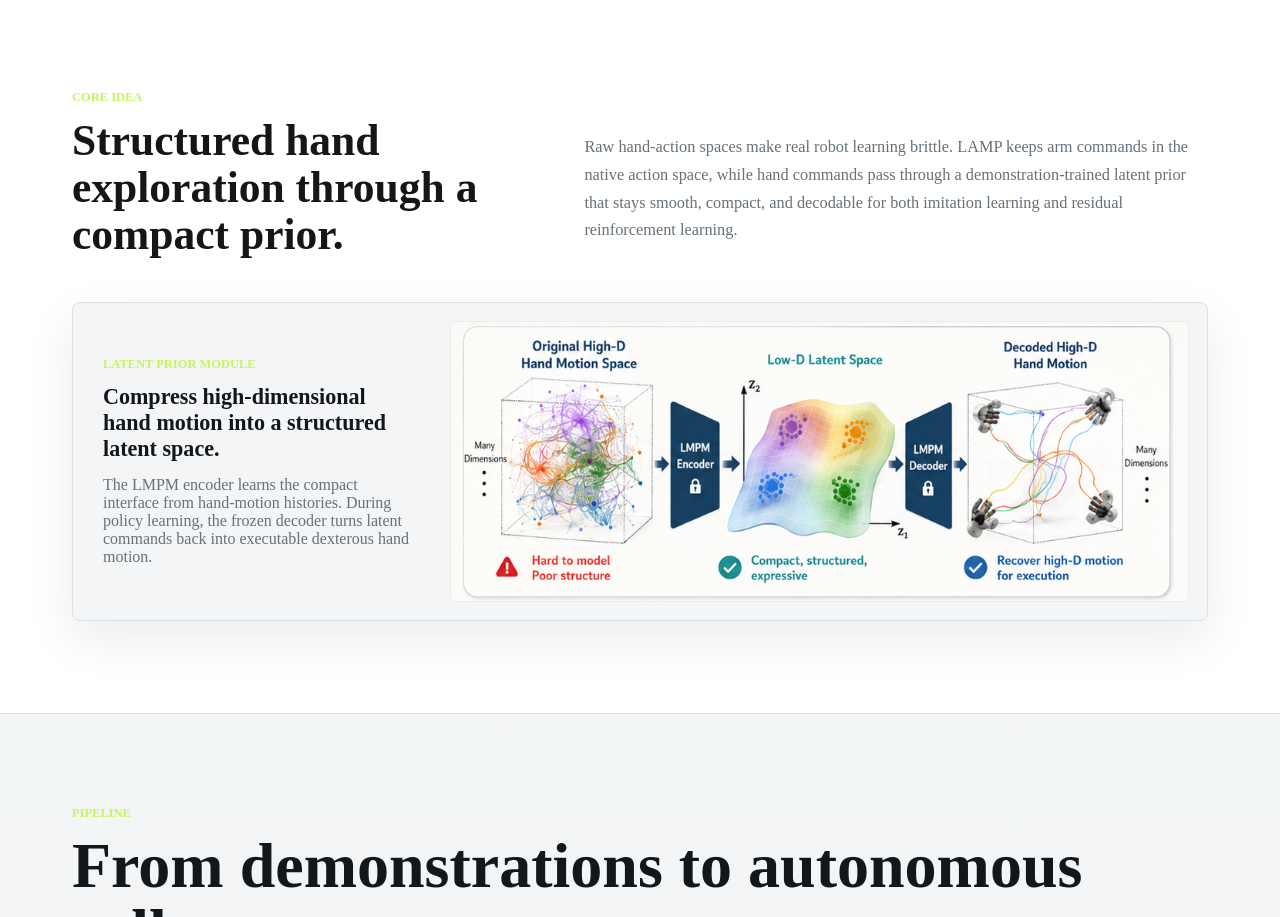
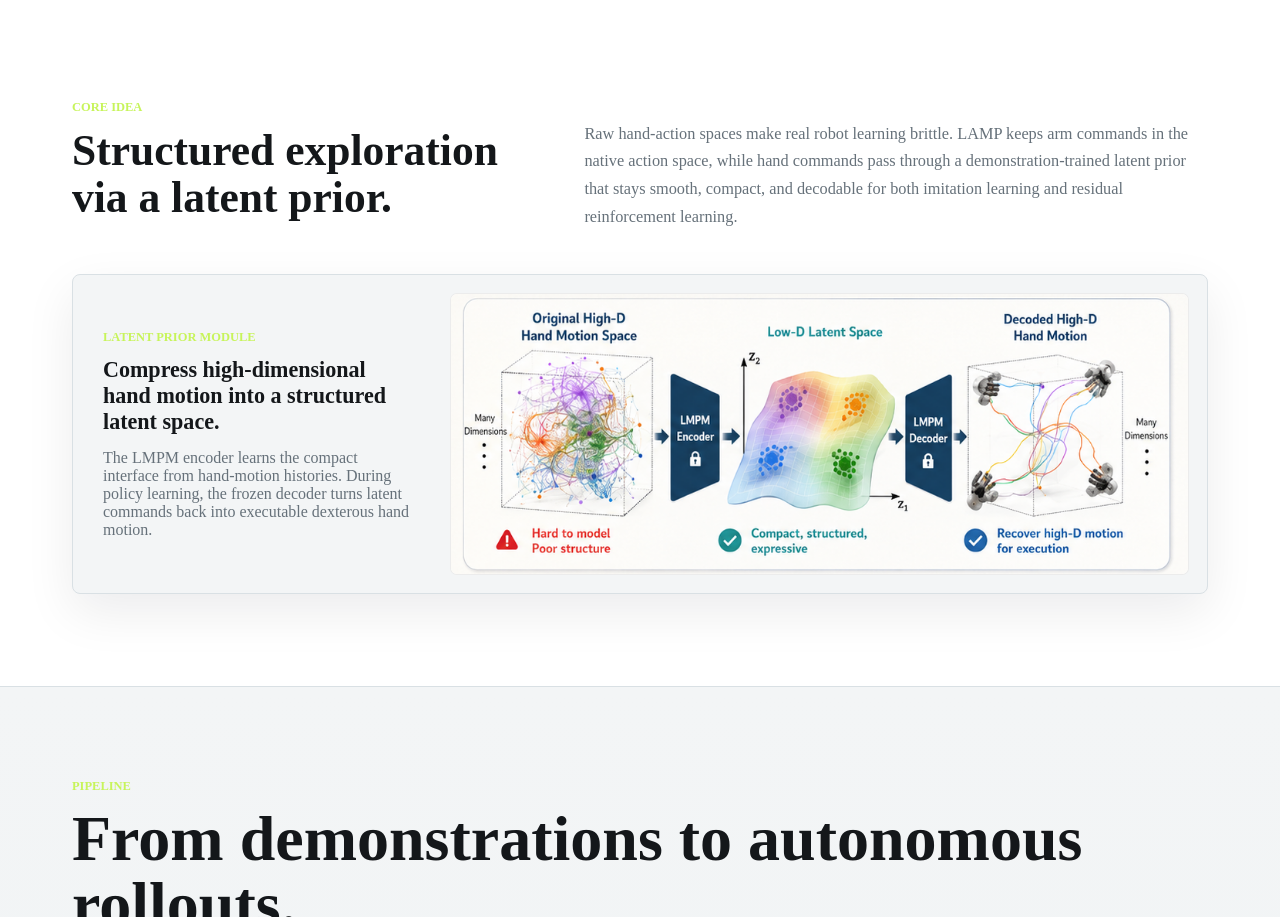
Before and after one commit to dex-lamp/dex-lamp.github.io, a plain HTML site: page index.html in a window 1280 px wide. Shown: the part 804-1721 px from the top of the page. Drawn offline with Linux system fonts and the light colour scheme.

Commit message:
Shorten core idea headline

```diff
--- a/index.html
+++ b/index.html
@@ -66,7 +66,7 @@
         <div class="intro-grid">
           <div class="intro-title">
             <p class="section-kicker">Core Idea</p>
-            <h2>Structured hand exploration through a compact prior.</h2>
+            <h2>Structured exploration via a latent prior.</h2>
           </div>
           <div class="intro-copy">
             <p>
```
